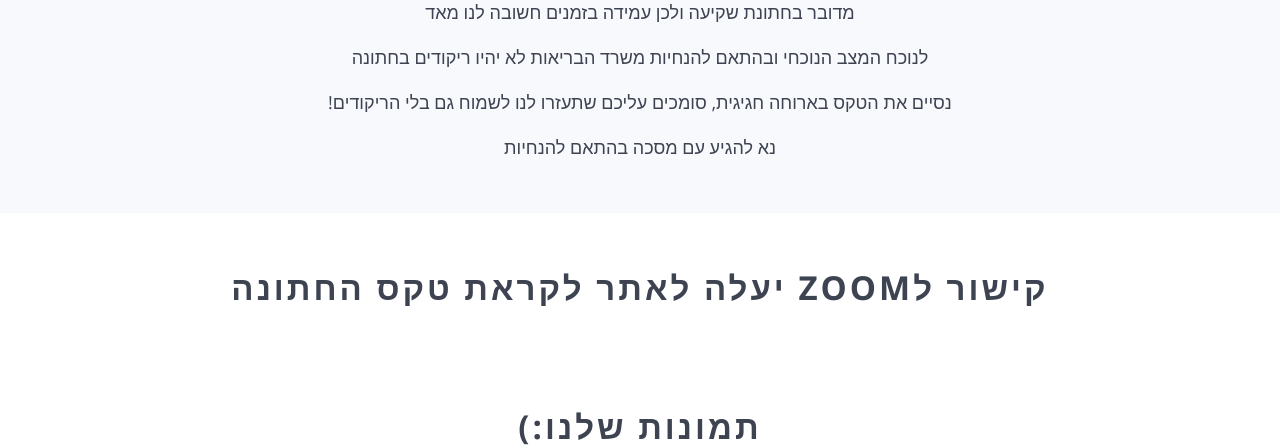
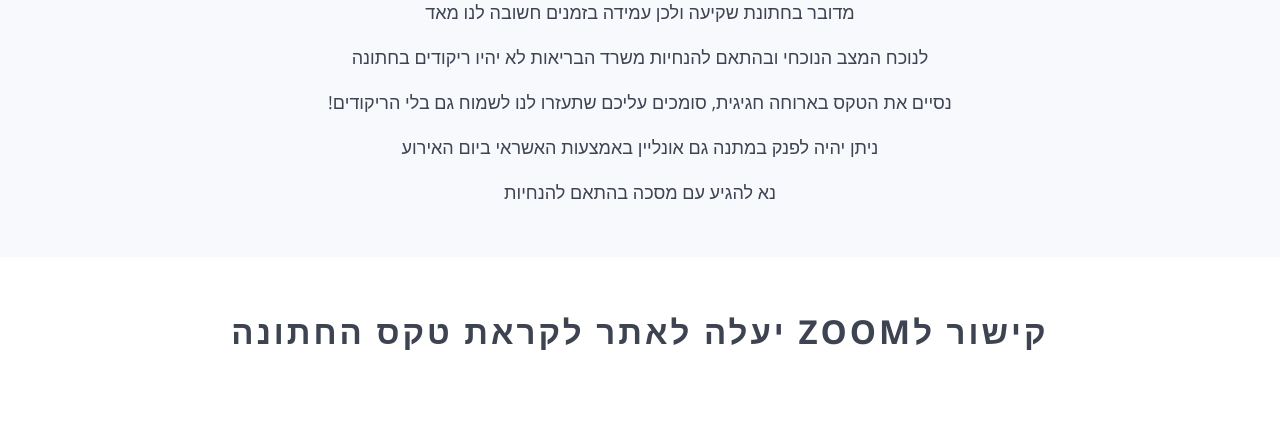
Before and after one commit to markgrichanik/coralAndMark, a website: page index.html in a window 1280 px wide. Shown: the part 1797-2244 px from the top of the page. Drawn offline with nearby package versions, Linux system fonts and the light colour scheme; some packages are replaced by stand-ins of ours; a script that the page names is missing; files whose address does not match are found by name.

Commit message:
gift message

```diff
--- a/index.html
+++ b/index.html
@@ -120,6 +120,7 @@
                     <div class="section-padding">
                         <h3 style="direction: rtl">תודה רבה!</h3>
                         <p id="happy">שמחים ומתרגשים לראות אותך ביום הגדול שלנו</p>
+                        <p>ניתן יהיה להשאיר מתנה גם באתר ביום האירוע (באמצעות אשראי)</p>
                         <div id="add-to-cal"></div>
                     </div>
                 </div>
@@ -332,11 +333,13 @@
                       <h4 class="dance">נסיים את הטקס בארוחה חגיגית, <span>סומכים עליכם שתעזרו לנו לשמוח <span> גם בלי הריקודים!</span></span></h4>
                     </div>
                     <div style="direction: rtl; padding-bottom:5px">
+                        <h4 class="dance"> ניתן יהיה לפנק במתנה גם אונליין באמצעות האשראי ביום האירוע</h4>
+                    </div>
+                    <div style="direction: rtl; padding-bottom:5px">
                         <h4 class="dance">נא להגיע עם מסכה בהתאם להנחיות</h4>
                     </div>
                 </div>
             </div>
-
         </div>
 
         <!--<div class="row">
```
